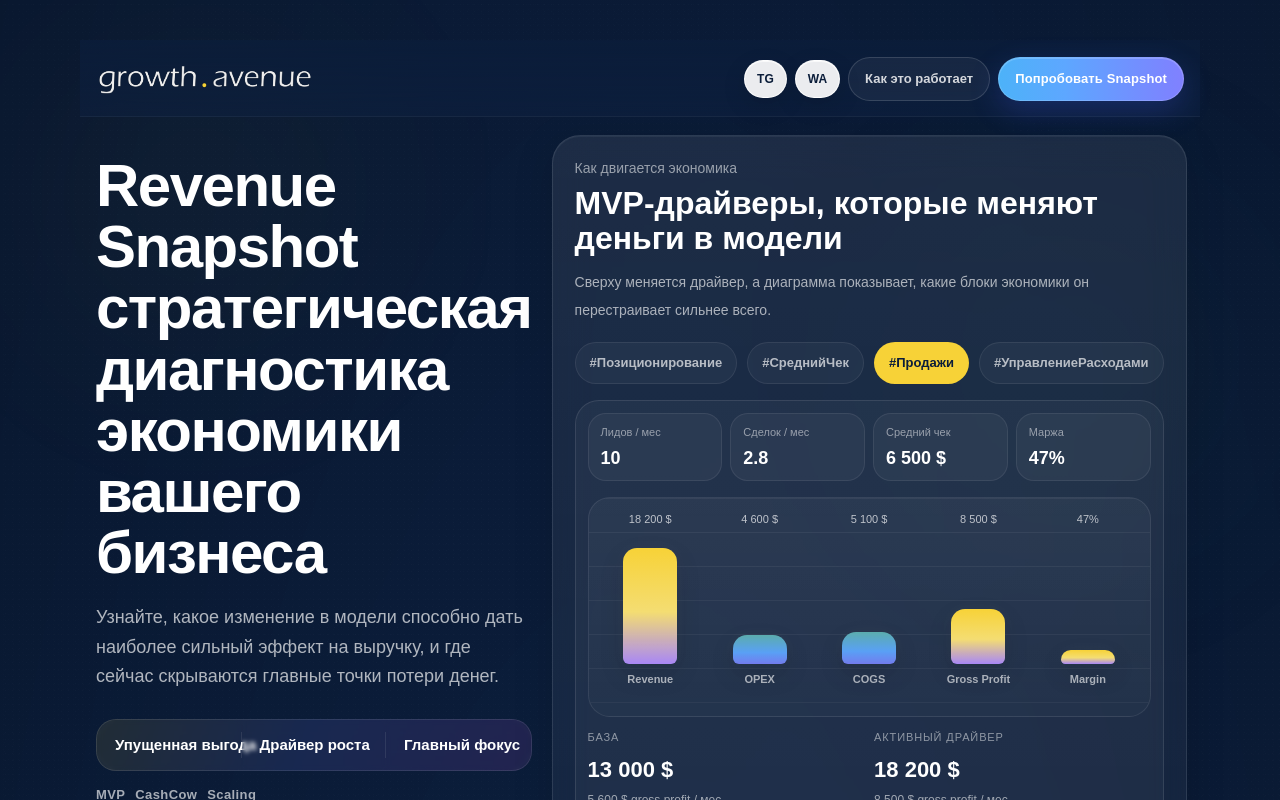
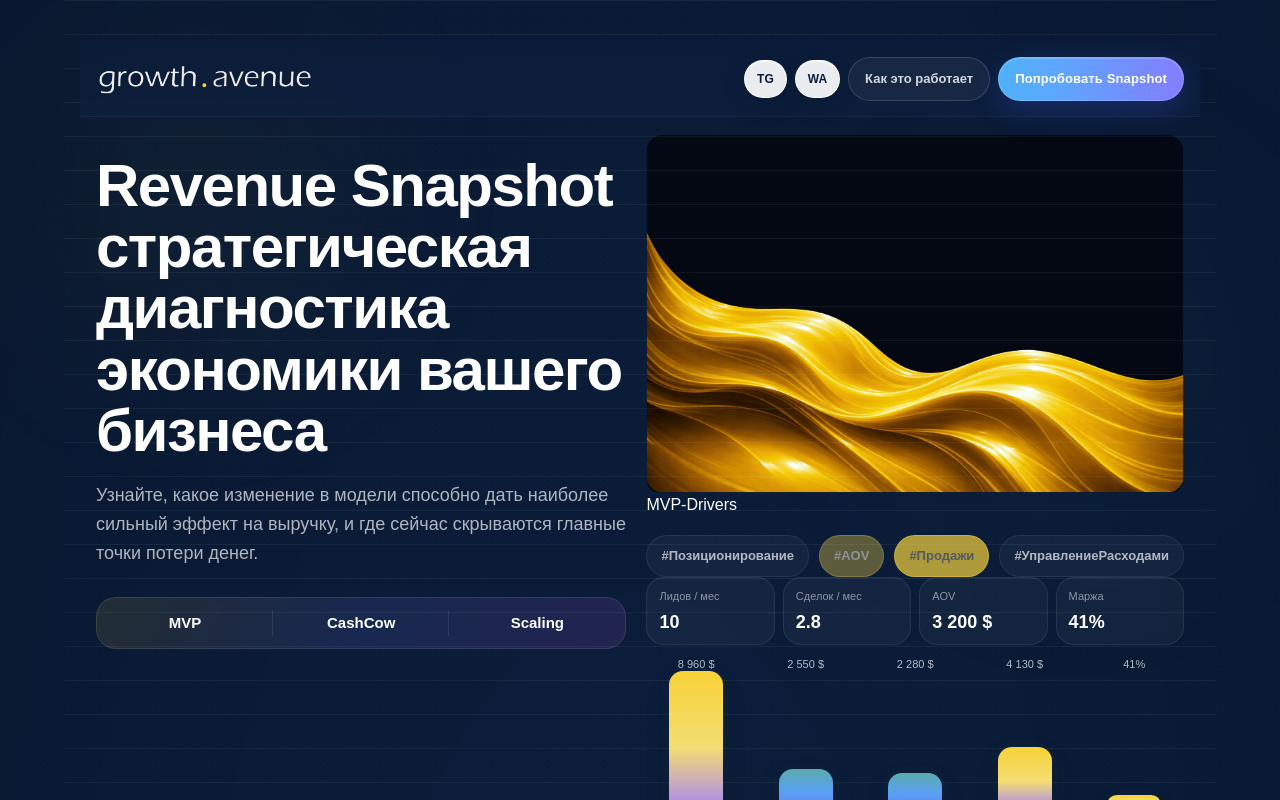
Before and after one commit to vic1995tory-ux/revenue_snapshot2026, a Next.js app: page / in a window 1280 px wide. Shown: the top 800 px of the page. Built offline with nearby package versions, Linux system fonts and the light colour scheme.

Commit message:
Refactor economic metrics in HeroEconomyChart
Updated economic metrics in HeroEconomyChart component. Changed avgCheck to AOV and adjusted various financial values.

```diff
--- a/app/page.tsx
+++ b/app/page.tsx
@@ -215,13 +215,13 @@ function Slider({
 function HeroEconomyChart() {
   const base = {
     leads: 10,
-    deals: 2,
-    avgCheck: 6500,
-    margin: 30,
-    revenue: 13000,
-    opex: 3500,
-    cogs: 3900,
-    grossProfit: 5600,
+    deals: 2.0,
+    aov: 3200,
+    margin: 31,
+    revenue: 6400,
+    opex: 2100,
+    cogs: 1800,
+    grossProfit: 2500,
   };
 
   const drivers = [
@@ -231,27 +231,27 @@ function HeroEconomyChart() {
       full: "Позиционирование",
       deltaLabel: "+рост спроса и конверсии",
       leads: 10,
-      deals: 2.4,
-      avgCheck: 6500,
-      margin: 48,
-      revenue: 15600,
-      opex: 3900,
-      cogs: 4200,
-      grossProfit: 7500,
+      deals: 2.3,
+      aov: 3200,
+      margin: 39,
+      revenue: 7360,
+      opex: 2300,
+      cogs: 1950,
+      grossProfit: 3110,
     },
     {
-      key: "check",
-      label: "#СреднийЧек",
-      full: "Средний чек",
-      deltaLabel: "+$1,100 к чеку",
+      key: "aov",
+      label: "#AOV",
+      full: "AOV",
+      deltaLabel: "+$800 к среднему чеку",
       leads: 10,
       deals: 2.0,
-      avgCheck: 7600,
-      margin: 49,
-      revenue: 15200,
-      opex: 3600,
-      cogs: 4200,
-      grossProfit: 7400,
+      aov: 4000,
+      margin: 42,
+      revenue: 8000,
+      opex: 2300,
+      cogs: 2100,
+      grossProfit: 3600,
     },
     {
       key: "sales",
@@ -260,26 +260,26 @@ function HeroEconomyChart() {
       deltaLabel: "+0.8 сделки",
       leads: 10,
       deals: 2.8,
-      avgCheck: 6500,
-      margin: 47,
-      revenue: 18200,
-      opex: 4600,
-      cogs: 5100,
-      grossProfit: 8500,
+      aov: 3200,
+      margin: 41,
+      revenue: 8960,
+      opex: 2550,
+      cogs: 2280,
+      grossProfit: 4130,
     },
     {
       key: "costs",
       label: "#УправлениеРасходами",
       full: "Управление расходами",
-      deltaLabel: "-давление на OPEX и Margin",
+      deltaLabel: "ниже нагрузка на OPEX",
       leads: 10,
       deals: 2.0,
-      avgCheck: 6500,
-      margin: 51,
-      revenue: 13000,
-      opex: 2500,
-      cogs: 3900,
-      grossProfit: 6600,
+      aov: 3200,
+      margin: 45,
+      revenue: 6400,
+      opex: 1500,
+      cogs: 1700,
+      grossProfit: 3200,
     },
   ];
 
@@ -289,7 +289,7 @@ function HeroEconomyChart() {
   useEffect(() => {
     timerRef.current = window.setInterval(() => {
       setActiveIndex((v) => (v + 1) % drivers.length);
-    }, 3200);
+    }, 3400);
 
     return () => {
       if (timerRef.current) window.clearInterval(timerRef.current);
@@ -301,7 +301,7 @@ function HeroEconomyChart() {
     if (timerRef.current) window.clearInterval(timerRef.current);
     timerRef.current = window.setInterval(() => {
       setActiveIndex((v) => (v + 1) % drivers.length);
-    }, 3200);
+    }, 3400);
   };
 
   const active = drivers[activeIndex];
@@ -310,45 +310,33 @@ function HeroEconomyChart() {
     { name: "Revenue", value: active.revenue, good: true, isPercent: false },
     { name: "OPEX", value: active.opex, good: false, isPercent: false },
     { name: "COGS", value: active.cogs, good: false, isPercent: false },
-    {
-      name: "Gross Profit",
-      value: active.grossProfit,
-      good: true,
-      isPercent: false,
-    },
+    { name: "Gross Profit", value: active.grossProfit, good: true, isPercent: false },
     { name: "Margin", value: active.margin, good: true, isPercent: true },
   ];
 
   const maxBar = Math.max(...bars.map((b) => b.value));
 
   return (
-    <aside className="glass-card hero-chart-card">
-      <div className="text-sm text-white/55">Как двигается экономика</div>
-      <div className="mt-2 text-2xl font-semibold text-white md:text-[2rem] md:leading-[1.1]">
-        MVP-драйверы, которые меняют деньги в модели
-      </div>
-      <p className="mt-3 text-sm leading-7 text-white/64">
-        Сверху меняется драйвер, а диаграмма показывает, какие блоки экономики он
-        перестраивает сильнее всего.
-      </p>
-
-      <div className="hero-levers-inline">
+    <aside className="hero-visual-shell">
+      <img src="/hero.svg" alt="" className="hero-visual-bg" />
+
+      <div className="hero-visual-content">
+        <div className="hero-visual-topline">MVP-Drivers</div>
+
+        <div className="hero-levers-inline hero-levers-inline-clean">
           {drivers.map((item, index) => (
             <button
               key={item.key}
               type="button"
               onClick={() => setDriver(index)}
-            className={`hero-tag ${
-              index === activeIndex ? "hero-tag-active" : ""
-            }`}
+              className={`hero-tag ${index === activeIndex ? "hero-tag-active" : ""}`}
             >
               {item.label}
             </button>
           ))}
         </div>
 
-      <div className="hero-chart-box">
-        <div className="hero-chart-metrics-row">
+        <div className="hero-chart-metrics-row hero-chart-metrics-row-clean">
           <div className="hero-metric-square">
             <span>Лидов / мес</span>
             <strong>{active.leads}</strong>
@@ -358,8 +346,8 @@ function HeroEconomyChart() {
             <strong>{active.deals.toFixed(1)}</strong>
           </div>
           <div className="hero-metric-square">
-            <span>Средний чек</span>
-            <strong>{fmtMoney(active.avgCheck)}</strong>
+            <span>AOV</span>
+            <strong>{fmtMoney(active.aov)}</strong>
           </div>
           <div className="hero-metric-square">
             <span>Маржа</span>
@@ -367,12 +355,11 @@ function HeroEconomyChart() {
           </div>
         </div>
 
-        <div className="bar-chart-wrap">
+        <div className="hero-bars-standalone">
           <div className="bar-chart-grid" />
-
           <div className="bar-chart-columns">
             {bars.map((bar) => {
-              const height = Math.max(14, (bar.value / maxBar) * 116);
+              const height = Math.max(14, (bar.value / maxBar) * 138);
 
               return (
                 <div key={bar.name} className="bar-chart-col">
@@ -382,9 +369,7 @@ function HeroEconomyChart() {
 
                   <div className="bar-chart-bar-shell">
                     <div
-                      className={`bar-chart-bar ${
-                        bar.good ? "bar-good" : "bar-bad"
-                      }`}
+                      className={`bar-chart-bar ${bar.good ? "bar-good" : "bar-bad"}`}
                       style={{ height: `${height}px` }}
                     />
                   </div>
@@ -396,7 +381,7 @@ function HeroEconomyChart() {
           </div>
         </div>
 
-        <div className="hero-chart-bottom">
+        <div className="hero-chart-bottom hero-chart-bottom-clean">
           <div className="hero-money-card hero-money-card-clean">
             <span>База</span>
             <strong>{fmtMoney(base.revenue)}</strong>
@@ -787,20 +772,14 @@ export default function Home() {
 
             <div className="hero-highlights-row hero-highlights-row-unified">
               <div className="hero-highlight-chip hero-chip-unified">
-                Упущенная выгода
+                MVP
               </div>
               <div className="hero-highlight-chip hero-chip-unified">
-                Драйвер роста
+                CashCow
               </div>
               <div className="hero-highlight-chip hero-chip-unified">
-                Главный фокус
-              </div>
-            </div>
-
-            <div className="hero-stage-mini">
-              <span>MVP</span>
-              <span>CashCow</span>
-              <span>Scaling</span>
+                Scaling
+              </div>
             </div>
 
             <div className="hero-actions">
```
Lines whose indentation alone changed are shown as unchanged.
